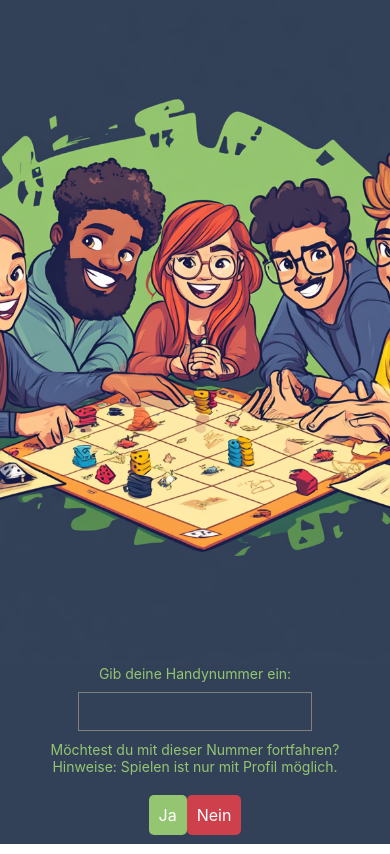
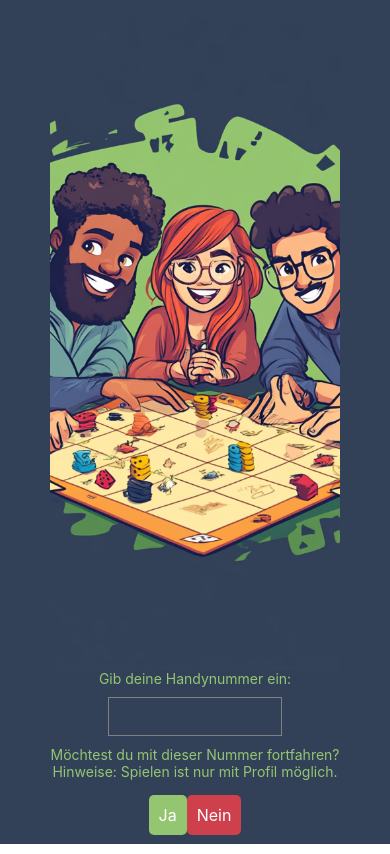
Before and after one commit to Dr4gon/positive_guessing_game, a React Native app in the folder app/: screen / in a window 390 px wide. Built offline with nearby package versions, Linux system fonts and the light colour scheme.

Commit message:
Use keyboard avoiding view to focus input field once the keyboard pops up

```diff
--- a/app/App.js
+++ b/app/App.js
@@ -7,6 +7,8 @@ import {
   View,
   TouchableOpacity,
   TextInput,
+  KeyboardAvoidingView,
+  Platform,
 } from "react-native";
 
 export default function App() {
@@ -17,6 +19,7 @@ export default function App() {
   };
 
   return (
+    <KeyboardAvoidingView behavior={"position"} style={styles.container}>
       <View style={styles.container}>
         <Image
           source={require("./assets/logo.png")}
@@ -30,7 +33,9 @@ export default function App() {
           value={phoneNumber}
           onChangeText={setPhoneNumber}
         />
-      <Text style={styles.text}>Möchtest du mit dieser Nummer fortfahren?</Text>
+        <Text style={styles.text}>
+          Möchtest du mit dieser Nummer fortfahren?
+        </Text>
         <Text style={styles.text}>
           Hinweise: Spielen ist nur mit Profil möglich.
         </Text>
@@ -44,6 +49,7 @@ export default function App() {
         </View>
         <StatusBar style="auto" />
       </View>
+    </KeyboardAvoidingView>
   );
 }
 
```
Lines whose indentation alone changed are shown as unchanged.
